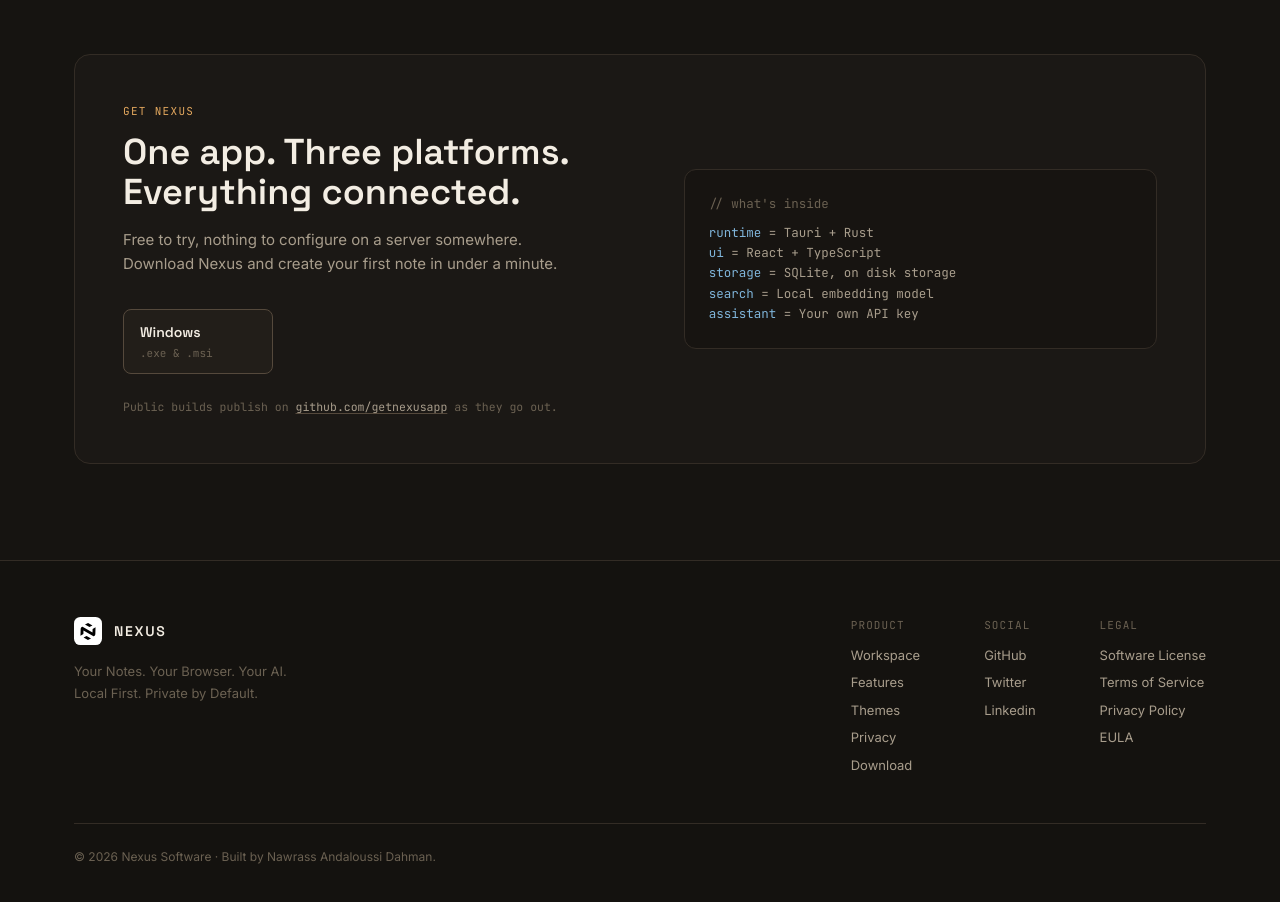
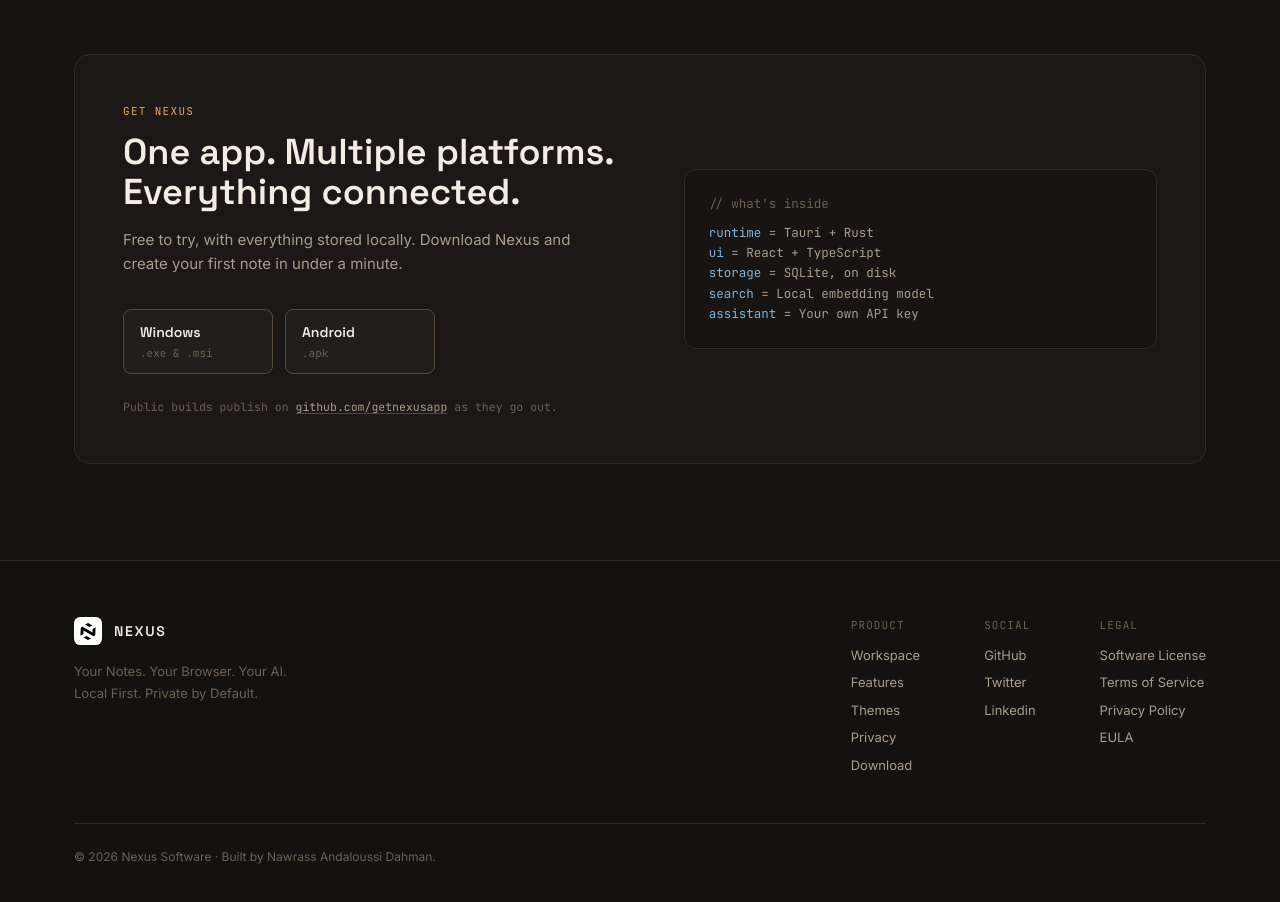
Before and after one commit to getnexusapp/nexus-site, a Next.js app: page / in a window 1280 px wide. Shown: the part 4500-5402 px from the top of the page. Built offline with nearby package versions, Linux system fonts and the light colour scheme.

Commit message:
Update download links and improve text clarity

```diff
--- a/components/Download.tsx
+++ b/components/Download.tsx
@@ -1,5 +1,14 @@
 const PLATFORMS = [
-  { name: 'Windows', note: '.exe & .msi' },
+  {
+    name: 'Windows',
+    note: '.exe & .msi',
+    href: 'https://github.com/getnexusapp/releases/releases/tag/v5.4.0',
+  },
+  {
+    name: 'Android',
+    note: '.apk',
+    href: 'https://github.com/getnexusapp/releases/releases/tag/android-v6.0.0',
+  },
 ];
 
 export default function Download() {
@@ -12,18 +21,21 @@
               <p className="font-mono text-[11px] uppercase tracking-[0.12em] text-amber">
                 Get Nexus
               </p>
+
               <h2 className="mt-3 font-display text-3xl font-semibold text-ink sm:text-4xl">
-                One app. Three platforms. Everything connected.
+                One app. Multiple platforms. Everything connected.
               </h2>
+
               <p className="mt-4 max-w-md text-[15px] leading-relaxed text-ink-muted">
-                Free to try, nothing to configure on a server somewhere. Download Nexus and create your first note in under a minute.
+                Free to try, with everything stored locally. Download Nexus
+                and create your first note in under a minute.
               </p>
 
               <div className="mt-8 flex flex-wrap gap-3">
                 {PLATFORMS.map((platform) => (
                   <a
                     key={platform.name}
-                    href="https://github.com/getnexusapp/releases/releases/tag/v5.4.0"
+                    href={platform.href}
                     target="_blank"
                     rel="noreferrer noopener"
                     className="group flex min-w-[150px] flex-col rounded-lg border border-border-strong bg-surface-2 px-4 py-3 transition-colors hover:border-amber"
@@ -31,6 +43,7 @@
                     <span className="font-display text-[14px] font-semibold text-ink">
                       {platform.name}
                     </span>
+
                     <span className="mt-0.5 font-mono text-[11px] text-ink-faint">
                       {platform.note}
                     </span>
@@ -54,20 +67,24 @@
 
             <div className="rounded-xl border border-border bg-bg/60 p-6 font-mono text-[12.5px] leading-relaxed text-ink-muted">
               <p className="text-ink-faint">// what's inside</p>
+
               <p className="mt-2">
                 <span className="text-slate">runtime</span> = Tauri + Rust
               </p>
+
               <p>
                 <span className="text-slate">ui</span> = React + TypeScript
               </p>
+
               <p>
                 <span className="text-slate">storage</span> = SQLite, on disk
-                storage
               </p>
+
               <p>
                 <span className="text-slate">search</span> = Local embedding
                 model
               </p>
+
               <p>
                 <span className="text-slate">assistant</span> = Your own API key
               </p>
```
